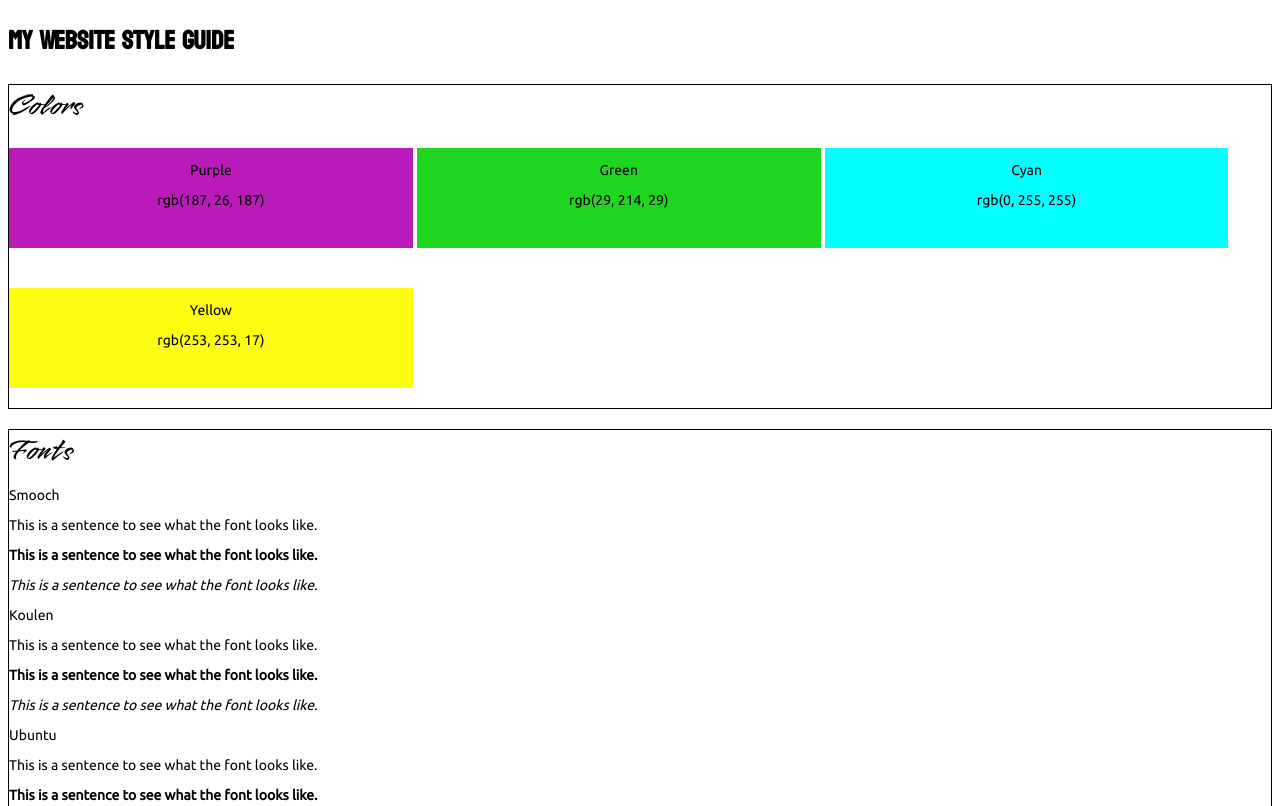
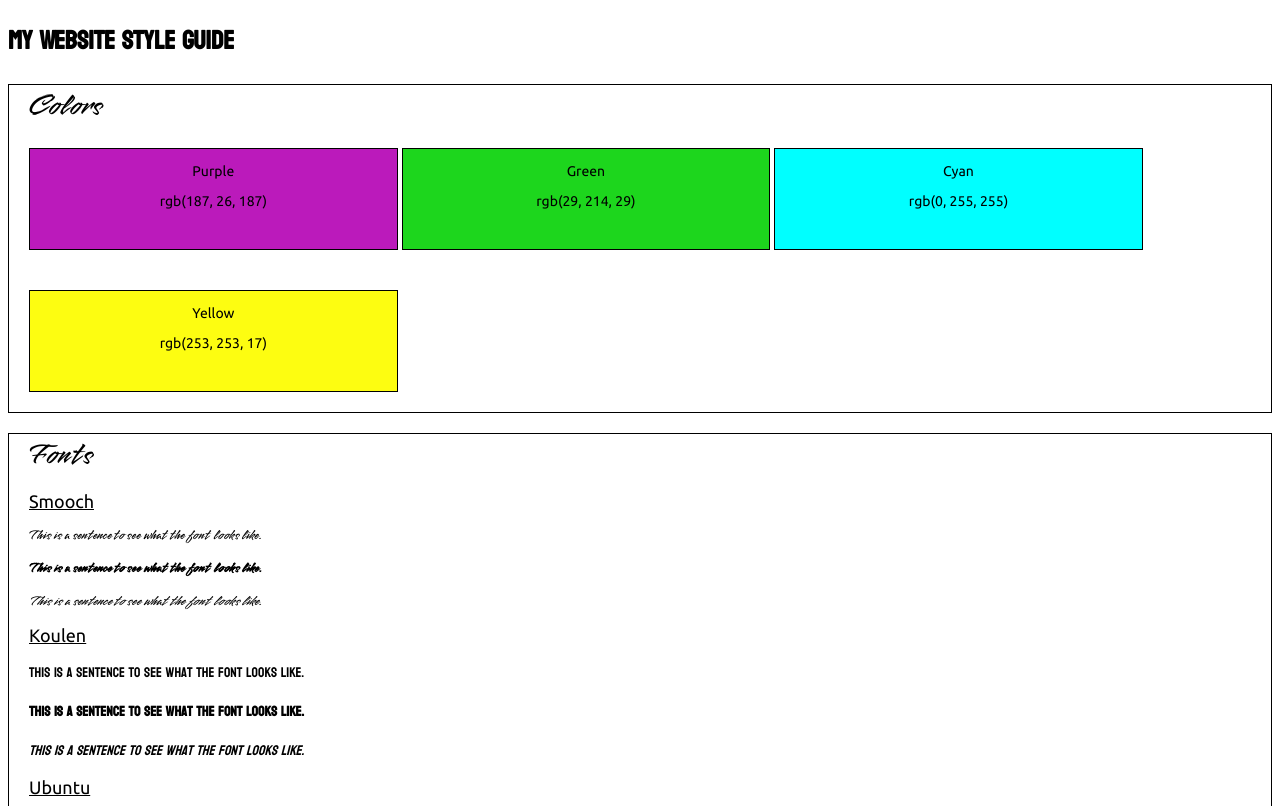
Before and after one commit to NickPwned/Website-Design, a plain HTML site: page index.html in a window 1280 px wide. Shown: the top 806 px of the page. Drawn offline with Linux system fonts and the light colour scheme.

Commit message:
Finish project

```diff
--- a/styles.css
+++ b/styles.css
@@ -70,13 +70,15 @@ p {
 .contain {
     border: 1px solid black;
     margin: 20px auto;
+    padding: 0 20px;
 }
 
 .block {
+    border: 1px solid black;
     display: inline-block;
     margin: 20px auto;
     text-align: center;
-    width: 32%;
+    width: 30%;
     min-height: 100px;
 }
 
@@ -98,5 +100,20 @@ p {
 
 /* Font */
 
+.title {
+    text-decoration: underline;
+    font-size: 18px;
+}
 
+.f1 p {
+    font-family: 'Smooch', Arial, Helvetica, sans-serif;
+}
+
+.f2 p {
+    font-family: 'Koulen', Arial, Helvetica, sans-serif;
+}
+
+.f3 p {
+    font-family: 'Ubuntu', Arial, Helvetica, sans-serif;
+}
 /* Text Styles */
```
